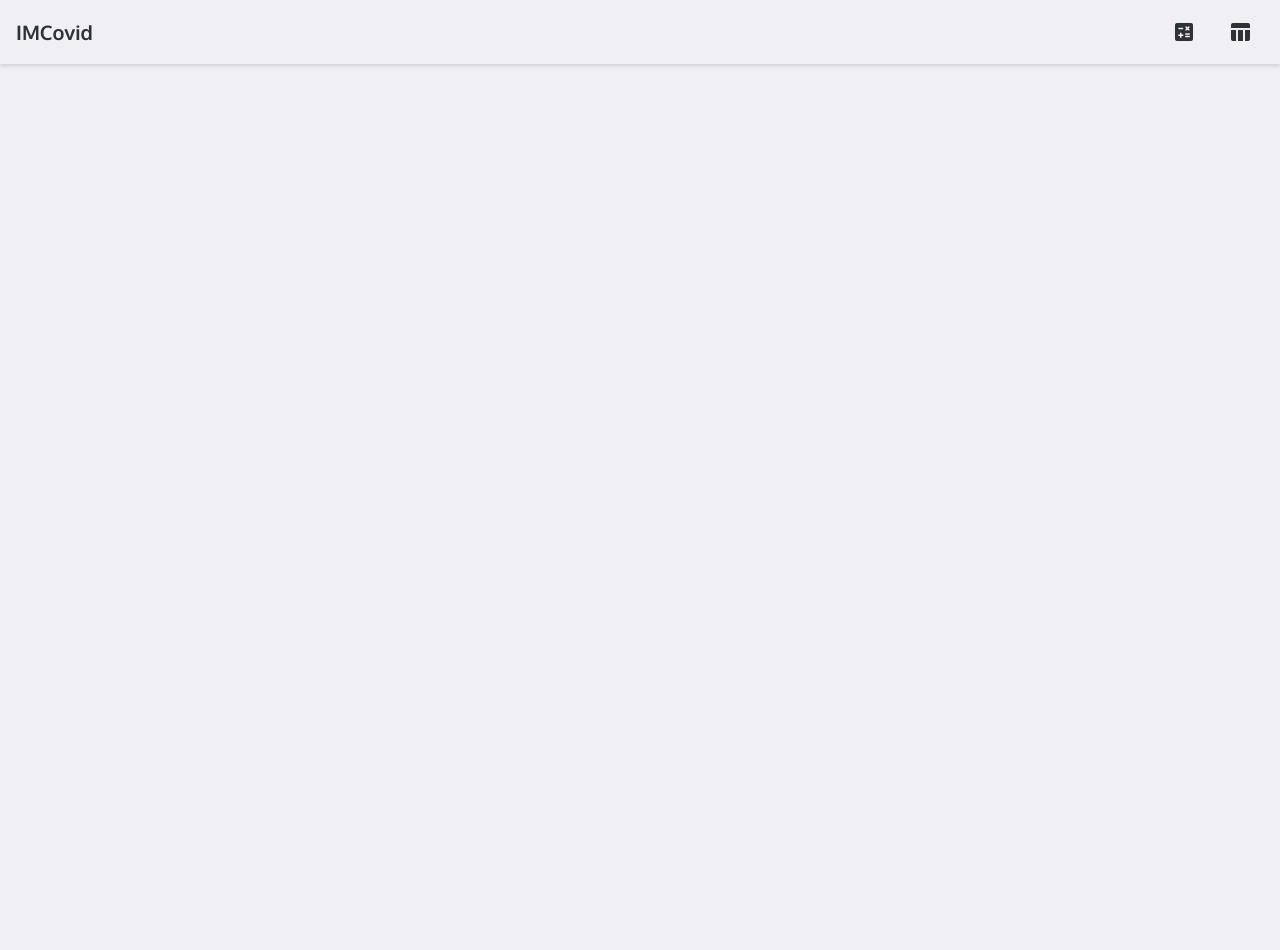
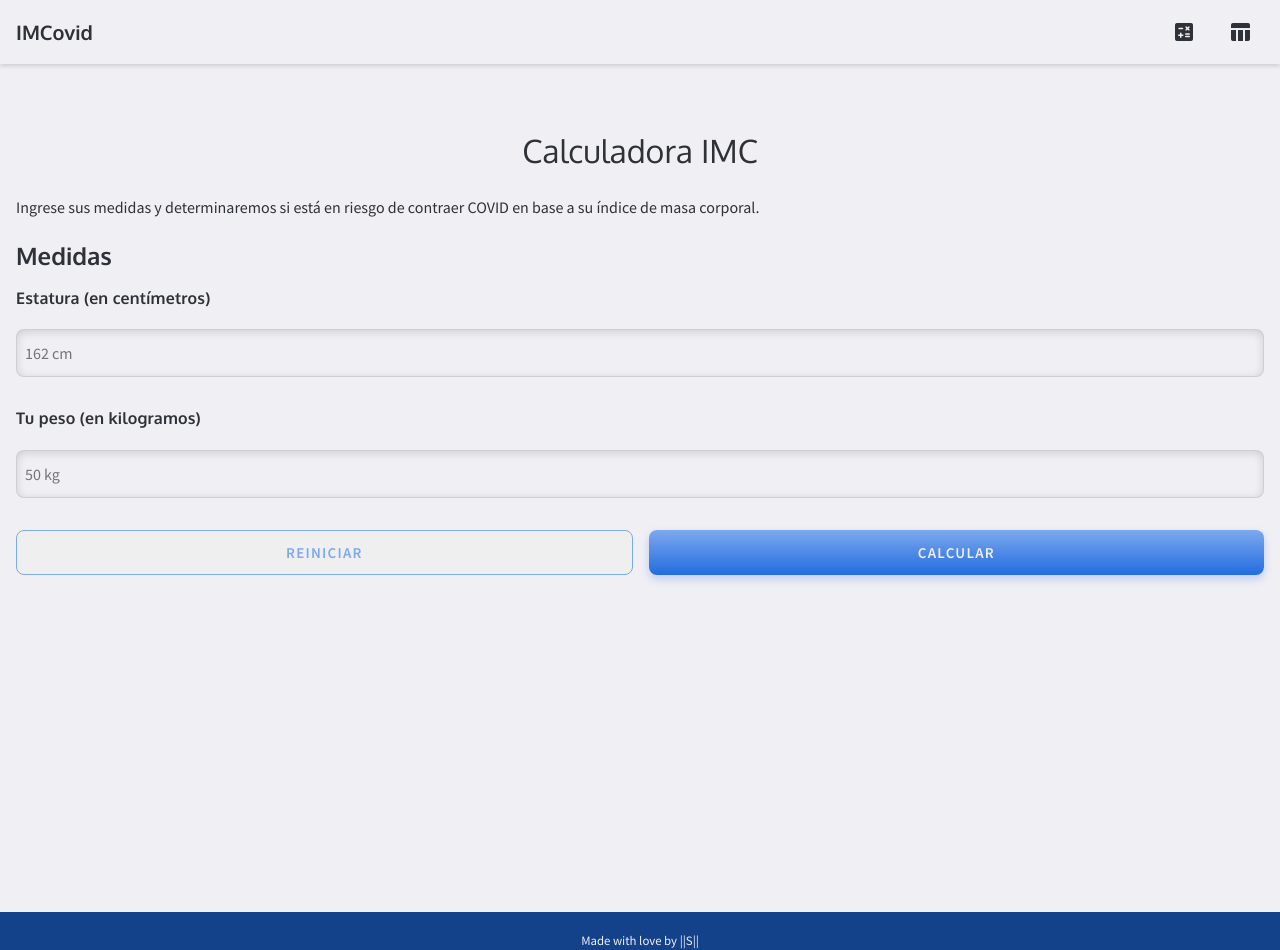
Before and after one commit to sebas-tcotd/imcovid, a website built with Parcel: page index.html in a window 1280 px wide. Before the commit the page ends 800 px from the top, so only its background shows below. Built offline with nearby package versions, Linux system fonts and the light colour scheme.

Commit message:
feat: add main content styles

```diff
--- a/css/components/components.css
+++ b/css/components/components.css
@@ -10,6 +10,7 @@
   height: calc(var(--space-64) * 1rem);
   padding: 0 1rem;
   position: sticky;
+  top: 0;
 }
 
 .c-header__title {
@@ -38,3 +39,80 @@
   text-align: center;
   text-decoration: none;
 }
+
+/*------------------------------------*\
+  #MAIN-COMPONENT
+\*------------------------------------*/
+
+.c-main {
+  min-height: 100vh;
+}
+
+/*------------------------------------*\
+  #INTRO-COMPONENT
+\*------------------------------------*/
+
+.c-intro__title {
+  text-align: center;
+  font-weight: 400;
+}
+
+/*------------------------------------*\
+  #INTRO-COMPONENT
+\*------------------------------------*/
+
+.c-form {
+  display: flex;
+  flex-direction: column;
+  gap: calc(var(--space-32) * 1rem);
+}
+
+.c-form__section {
+  display: flex;
+  flex-direction: column;
+  gap: calc(var(--space-32) * 1rem);
+}
+
+.c-form__control {
+  display: flex;
+  flex-direction: column;
+  gap: 1.375rem;
+}
+
+.c-form__buttons {
+  display: flex;
+  gap: calc(var(--space-16) * 1rem);
+  justify-content: space-between;
+}
+
+.c-form__buttons * {
+  flex: 1 1 auto;
+}
+
+.c-form__button--primary {
+  background: var(--primary-gradient);
+  box-shadow: 0px 4px 8px rgba(34, 108, 224, 0.25);
+  color: var(--text-white);
+}
+
+.c-form__button--tertiary {
+  border: 1px solid var(--primary-light);
+  color: var(--primary-light);
+}
+
+/*------------------------------------*\
+  #INTRO-COMPONENT
+\*------------------------------------*/
+
+.c-footer {
+  align-items: center;
+  background-color: var(--primary-dark);
+  display: flex;
+  height: 3.5rem;
+  justify-content: center;
+  margin-top: calc(var(--space-48) * 1rem);
+}
+
+.c-footer__text {
+  color: var(--text-white);
+}
--- a/css/elements/elements.css
+++ b/css/elements/elements.css
@@ -3,8 +3,18 @@
    ========================================================================== */
 
 html {
-  font-size: 1em;
-  line-height: 1.4;
+  box-sizing: border-box;
+}
+*,
+*:before,
+*:after {
+  box-sizing: inherit;
+}
+
+* {
+  text-rendering: optimizeLegibility;
+  -webkit-font-smoothing: antialiased;
+  -moz-osx-font-smoothing: grayscale;
 }
 
 /*
@@ -79,6 +89,10 @@ body {
   font-family: var(--font-body);
 }
 
+main {
+  padding-top: calc(var(--space-48) * 1rem);
+}
+
 h1,
 h2,
 h3,
@@ -87,3 +101,23 @@ h5,
 h6 {
   font-family: var(--font-heading);
 }
+
+p {
+  font-size: calc(var(--size-16) * 1rem);
+  line-height: 30px;
+}
+
+label {
+  font-family: var(--font-heading);
+  font-weight: 700;
+  letter-spacing: 0.15px;
+}
+
+input {
+  background-color: var(--neutral-background);
+  border: 1px solid rgba(17, 21, 28, 0.15);
+  border-radius: 8px;
+  box-shadow: inset 0px 2px 8px rgba(17, 21, 28, 0.15);
+  padding: 0.5rem;
+  height: calc(var(--space-48) * 1rem);
+}
--- a/css/objects/objects.css
+++ b/css/objects/objects.css
@@ -3,4 +3,16 @@
 \*------------------------------------*/
 .o-container {
   margin: 0 auto;
+  width: calc(100% - ((var(--space-16) * 1rem) * 2));
 }
+
+.o-button {
+  border: none;
+  border-radius: 8px;
+  padding: .75rem 2rem;
+  font-weight: 600;
+  font-size: 0.938rem;
+  line-height: 1.188rem;
+  letter-spacing: 1.25px;
+  text-transform: uppercase;
+}
--- a/css/settings/-variables.css
+++ b/css/settings/-variables.css
@@ -37,7 +37,7 @@
   --primary-dark: var(--yale-blue);
 
   /** Primary gradient colors */
-  --primary-color-grad: linear-gradient(
+  --primary-gradient: linear-gradient(
     180deg,
     var(--aero) 0%,
     var(--celtic-blue) 100%
@@ -52,6 +52,9 @@
   --text-normal: var(--chinese-wealthy);
   --text-mid: var(--chinese-aether);
   --text-desactivated: var(--chinese-ghost);
+
+  /** Dark text colors */
+  --text-white: var(--anti-flash-white);
 
   /** State colors */
   --state-info: var(--bright-navy-blue);
--- a/index.html
+++ b/index.html
@@ -14,7 +14,7 @@
     <link rel="manifest" href="site.webmanifest" />
     <link rel="apple-touch-icon" href="icon.png" />
     <!-- Place favicon.ico in the root directory -->
-    <link rel="shortcut icon" href="./favicon.ico" type="image/x-icon">
+    <link rel="shortcut icon" href="./favicon.ico" type="image/x-icon" />
     <link
       href="https://fonts.googleapis.com/icon?family=Material+Icons+Round"
       rel="stylesheet"
@@ -40,10 +40,66 @@
     </header>
 
     <!-- MAIN CONTENT -->
-    <main></main>
+    <main class="o-container c-main">
+      <section class="c-intro">
+        <h1 class="c-intro__title">Calculadora IMC</h1>
+        <p class="c-intro__description">
+          Ingrese sus medidas y determinaremos si está en riesgo de contraer
+          COVID en base a su índice de masa corporal.
+        </p>
+      </section>
+
+      <section>
+        <h2>Medidas</h2>
+        <form class="c-form" action="">
+          <fieldset class="c-form__section">
+            <div class="c-form__control">
+              <label for="height">Estatura (en centímetros)</label>
+              <input
+                type="number"
+                name="height"
+                min="0"
+                max="220"
+                placeholder="162 cm"
+              />
+            </div>
+
+            <div class="c-form__control">
+              <label for="height">Tu peso (en kilogramos)</label>
+              <input
+                type="number"
+                name="weight"
+                min="0"
+                max="220"
+                placeholder="50 kg"
+              />
+            </div>
+          </fieldset>
+
+          <div class="c-form__buttons">
+            <button
+              class="o-button c-form__button--tertiary"
+              type="reset"
+              value="Reiniciar"
+            >
+              Reiniciar
+            </button>
+            <button
+              class="o-button c-form__button--primary"
+              type="submit"
+              value="Calcular"
+            >
+              Calcular
+            </button>
+          </div>
+        </form>
+      </section>
+    </main>
 
     <!-- FOOTER -->
-    <footer></footer>
+    <footer class="c-footer">
+      <small class="c-footer__text">Made with love by ||S||</small>
+    </footer>
 
     <script src="js/vendor/modernizr-3.11.2.min.js"></script>
     <script src="js/plugins.js"></script>
```
